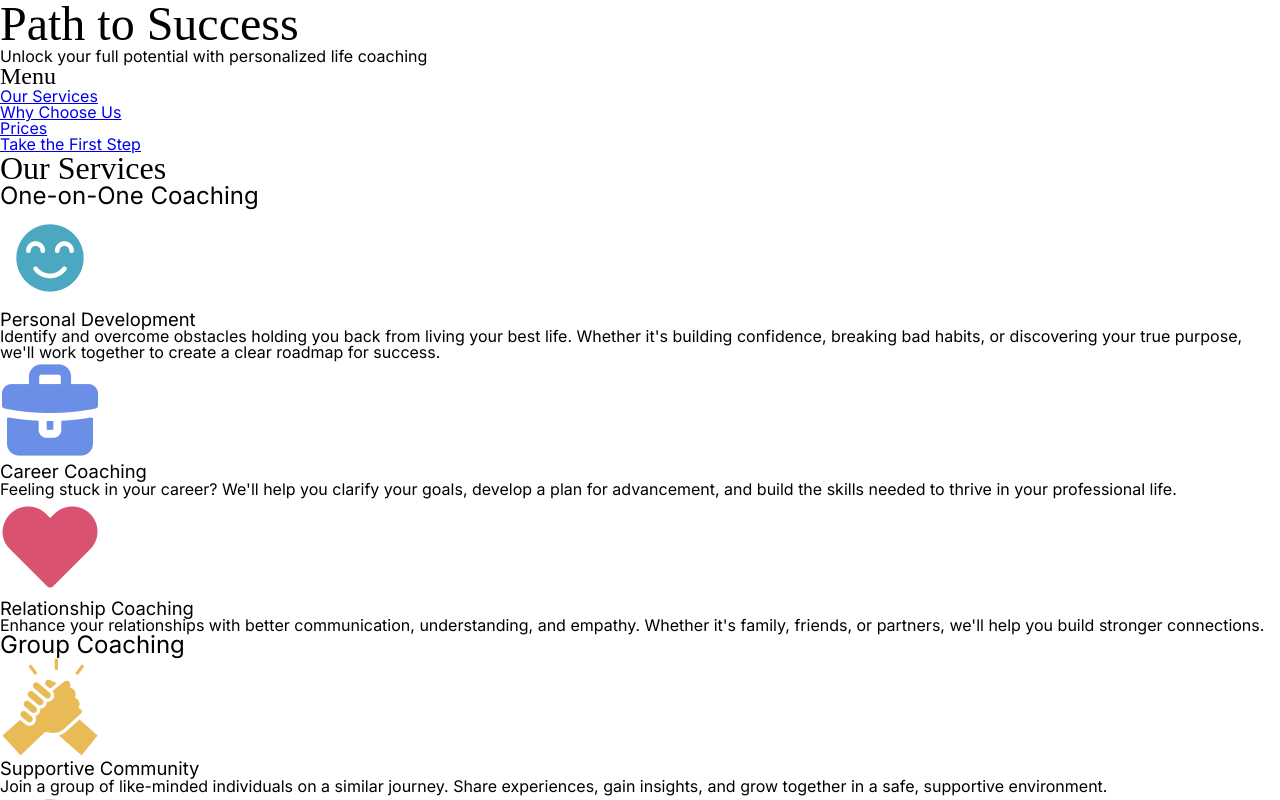
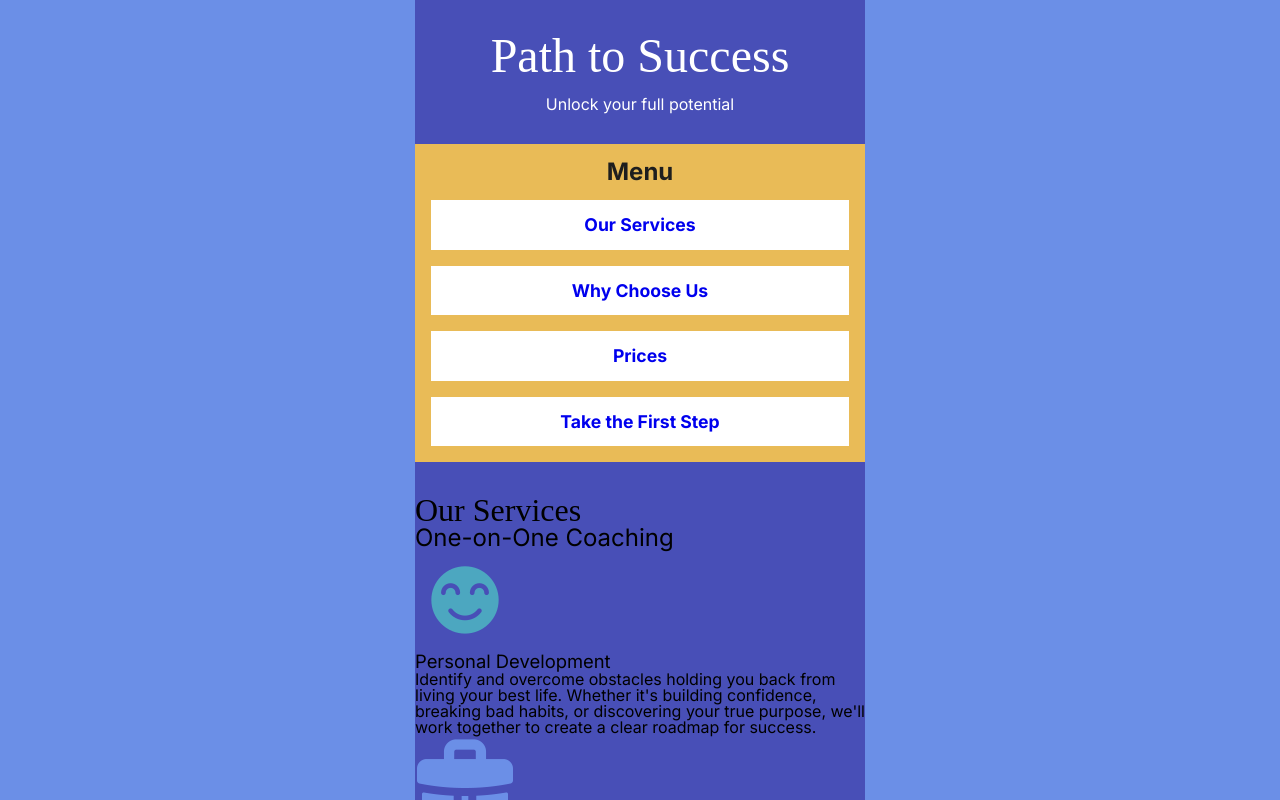
Before and after one commit to jlongo27/path-to-success, a plain HTML site: page index.html in a window 1280 px wide. Shown: the top 800 px of the page. Drawn offline with Linux system fonts and the light colour scheme; a web font is replaced by a local one.

Commit message:
styles set up

```diff
--- a/index.html
+++ b/index.html
@@ -12,7 +12,7 @@
     <body>
         <header>
             <h1>Path to Success</h1>
-            <p>Unlock your full potential with personalized life coaching</p>
+            <p>Unlock your full potential</p>
 
             <nav>
                 <h2>Menu</h2>
--- a/style.css
+++ b/style.css
@@ -76,11 +76,21 @@ h1{
 }
 
 body{
+    max-width: 450px;
+    margin: 0 auto;
     font-family: inter;
+    background-color: var(--Lavender);
 }
 
+p{
+    max-width: 55ch;
+    margin: 0 auto;
+}
 nav>h2{
+    font-family: inter;
     font-size: 1.5em;
+    font-weight: bold;
+    color: var(--Dark-gray);
 }
 
 h2{
@@ -95,3 +105,38 @@ h3{
 h4{
     font-size: 1.15em;
 }
+
+header{
+    background-color: var(--Purple);
+    text-align: center;
+    color: var(--White);
+    padding: 2rem;
+    display: flex;
+    flex-direction: column;
+    align-items: center;
+}
+header>p{
+    padding: 1rem 0 2rem 0;
+}
+
+nav{
+    background-color: var(--Yellow);
+    width: 450px;
+    padding-top: 1rem;
+
+}
+nav li{
+    padding: 1rem;
+    background-color: var(--White);
+    margin: 1rem;
+}
+
+nav a{
+    text-decoration: none;
+    font-size: 1.1rem;
+    font-weight: bold;
+}
+
+main{
+    background-color: var(--Purple);
+}
```
